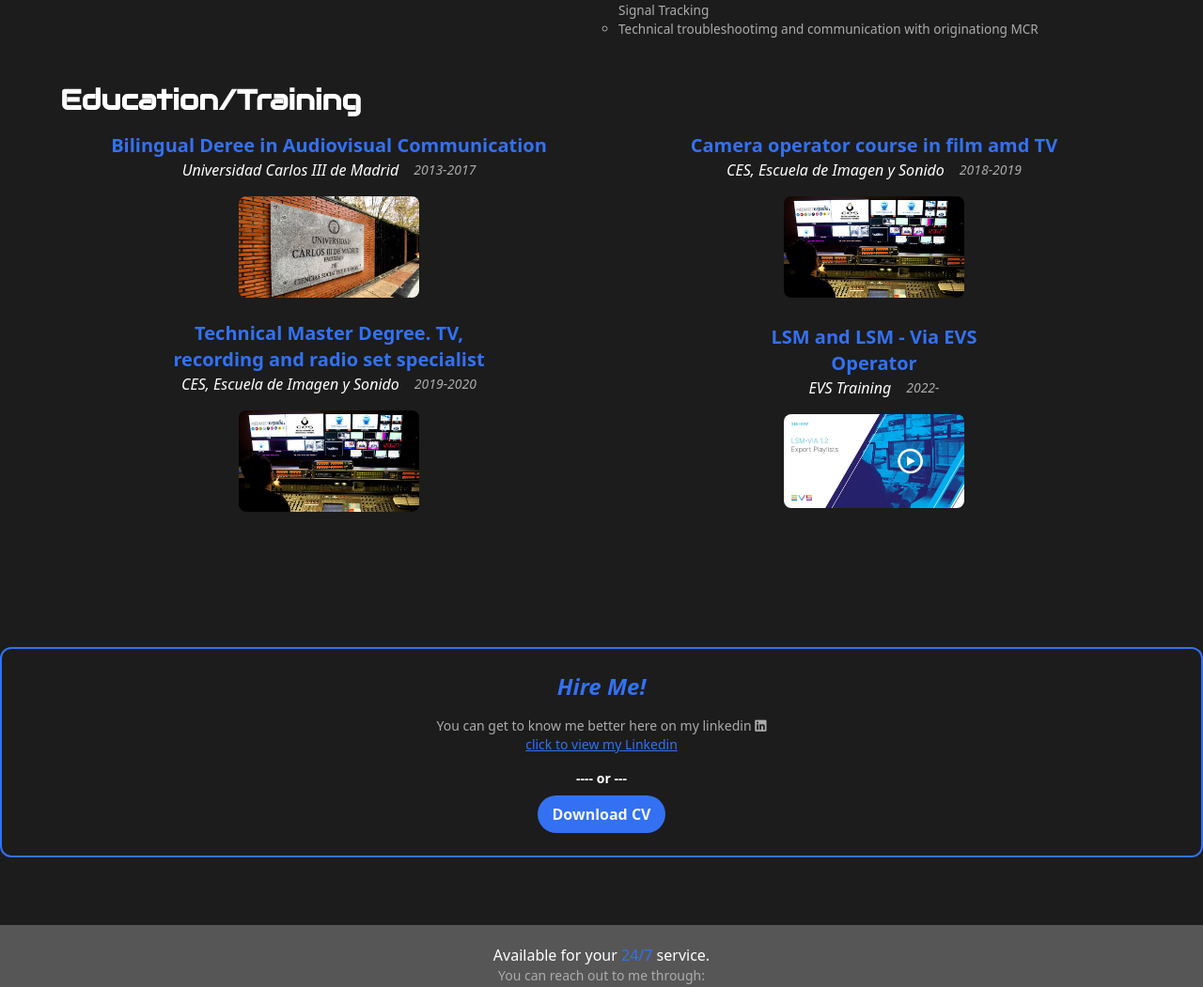
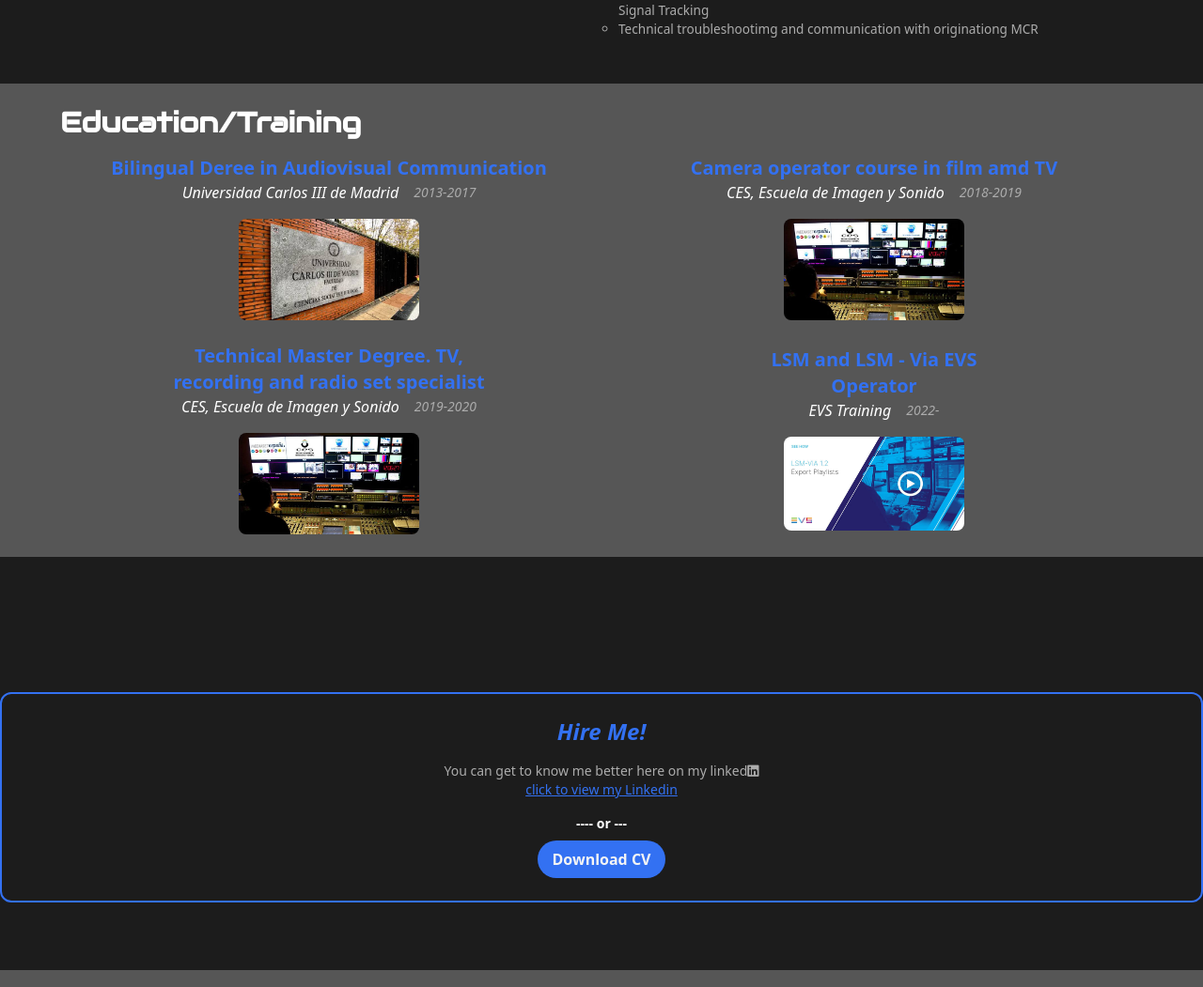
Before and after one commit to Malikic1/portflio2, a website: page index.html in a window 1280 px wide. Shown: the part 2241-3292 px from the top of the page at 94% size. Drawn offline with Linux system fonts and the light colour scheme; a web font is replaced by a local one.

Commit message:
adding padding to education

```diff
--- a/index.html
+++ b/index.html
@@ -351,8 +351,10 @@
       <br />
       <br />
 
-      <div class="px-2 md:px-8 lg:px-16 mt-10">
-        <div class="flex flex-col md:flex-row justify-evenly gap-x-4">
+      <div class="mt-10">
+        <div
+          class="flex flex-col md:flex-row justify-evenly gap-x-4 px-2 md:px-8 lg:px-16"
+        >
           <section class="md:w-1/2">
             <p
               class="text-3xl font-semibold font -mt-4 text-center md:text-left"
@@ -497,8 +499,8 @@
             </div>
           </section>
         </div>
-        <br /><br />
-        <div>
+
+        <div class="bg-gray mt-12 py-6 px-2 md:px-8 lg:px-16">
           <p class="text-3xl font font-bold">Education/Training</p>
           <section
             class="w-full grid grid-cols-1 es:grid-cols-2 md:grid-cols-2 gap-y-6 gap-x-2 mt-4"
@@ -885,8 +887,10 @@
       >
         <h1 class="font-bold text-2xl text-blue"><i>Hire Me!</i></h1>
         <p class="my-4 text-grey text-sm">
-          You can get to know me better here on my linkedin
-          <i class="fa-brands fa-linkedin"></i><br />
+          You can get to know me better here on my linked<i
+            class="fa-brands fa-linkedin"
+          ></i
+          ><br />
           <a
             href="https://www.linkedin.com/in/ricardo-garcia-roldan-176909175"
             class="text-blue text-sm"
```
